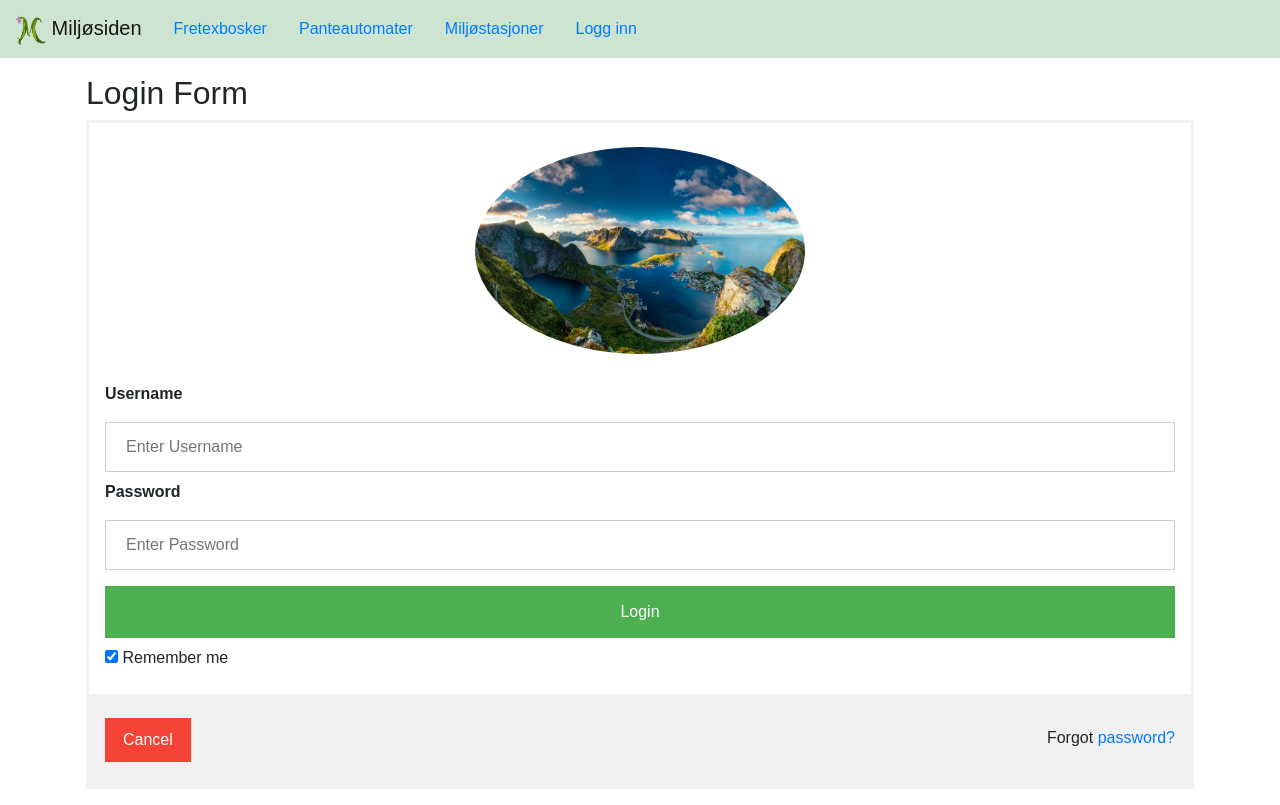
After one commit to helenemolberg/blikvitt, a Flask app: page /login in a window 1280 px wide. The commit adds this page. Run offline with Flask 2, Linux system fonts and the light colour scheme; some libraries are stand-ins or nearby versions.

Commit message:
UserLogin page + navbardirecting

```diff
--- a/app.py
+++ b/app.py
@@ -28,6 +28,11 @@ def recycle():
     return render_template('recycle.html')
 
 
+@application.route('/login')
+def login():
+    return render_template('userLogin.html')
+
+
 '''@application.route('/add_pant', methods=['GET', 'POST'])
 def add_pant():
     with database_connection.cursor() as cursor:
--- a/static/recycle/utmTolatlng.py
+++ b/static/recycle/utmTolatlng.py
@@ -57,7 +57,6 @@ def converter(eastingList, northingList):
     latLongList = []
     for i in range(len(eastingList)):
         latLongList.append(utmToLatLng(32, eastingList[i], northingList[i], True))
-    #print(latLongList)
     return latLongList
 
 def main():
@@ -397,7 +396,6 @@ def main():
                576787.1,
                572208,
                570972.3]
-
     northing = [7034211,
                 7034211,
                 7035300.3,
--- /dev/null
+++ b/templates/userLogin.html
@@ -0,0 +1,130 @@
+<!DOCTYPE html>
+<html>
+<head>
+  <link rel="stylesheet" href="https://stackpath.bootstrapcdn.com/bootstrap/4.3.1/css/bootstrap.min.css" integrity="sha384-ggOyR0iXCbMQv3Xipma34MD+dH/1fQ784/j6cY/iJTQUOhcWr7x9JvoRxT2MZw1T" crossorigin="anonymous">
+  <script src="https://stackpath.bootstrapcdn.com/bootstrap/4.3.1/js/bootstrap.min.js" integrity="sha384-JjSmVgyd0p3pXB1rRibZUAYoIIy6OrQ6VrjIEaFf/nJGzIxFDsf4x0xIM+B07jRM" crossorigin="anonymous"></script>
+
+<meta name="viewport" content="width=device-width, initial-scale=1">
+<style>
+body {font-family: Arial, Helvetica, sans-serif;}
+form {border: 3px solid #f1f1f1;}
+
+input[type=text], input[type=password] {
+  width: 100%;
+  padding: 12px 20px;
+  margin: 8px 0;
+  display: inline-block;
+  border: 1px solid #ccc;
+  box-sizing: border-box;
+}
+
+button {
+  background-color: #4CAF50;
+  color: white;
+  padding: 14px 20px;
+  margin: 8px 0;
+  border: none;
+  cursor: pointer;
+  width: 100%;
+}
+
+button:hover {
+  opacity: 0.8;
+}
+
+.cancelbtn {
+  width: auto;
+  padding: 10px 18px;
+  background-color: #f44336;
+}
+
+.imgcontainer {
+  text-align: center;
+  margin: 24px 0 12px 0;
+}
+
+img.avatar {
+  width: 30%;
+  border-radius: 50%;
+}
+
+.container {
+  padding: 16px;
+}
+
+span.psw {
+  float: right;
+  padding-top: 16px;
+}
+
+/* Change styles for span and cancel button on extra small screens */
+@media screen and (max-width: 300px) {
+  span.psw {
+     display: block;
+     float: none;
+  }
+  .cancelbtn {
+     width: 100%;
+  }
+}
+</style>
+</head>
+<body>
+  <script src="https://code.jquery.com/jquery-3.3.1.slim.min.js" integrity="sha384-q8i/X+965DzO0rT7abK41JStQIAqVgRVzpbzo5smXKp4YfRvH+8abtTE1Pi6jizo" crossorigin="anonymous"></script>
+  <script src="https://cdnjs.cloudflare.com/ajax/libs/popper.js/1.14.7/umd/popper.min.js" integrity="sha384-UO2eT0CpHqdSJQ6hJty5KVphtPhzWj9WO1clHTMGa3JDZwrnQq4sF86dIHNDz0W1" crossorigin="anonymous"></script>
+
+    <nav class="navbar navbar-light" style="background-color: #CDE4D1; justify-content: left" >
+          <a class="navbar-brand" href="http://127.0.0.1:5000/">
+              <img src="/static/images/miljosiden_image.gif" width="30" height="30" alt="">
+              Miljøsiden
+          </a>
+          <ul class="nav">
+              <li class="nav-item" >
+                  <a class="nav-link active" href="http://127.0.0.1:5000/fretex">Fretexbosker</a>
+              </li>
+              <li class="nav-item">
+                  <a class="nav-link" href="http://127.0.0.1:5000/pant">Panteautomater</a>
+              </li>
+              <li class="nav-item">
+                  <a class="nav-link" href="http://127.0.0.1:5000/recycle">Miljøstasjoner</a>
+              </li>
+              <li class="nav-item">
+                  <a class="nav-link" href="http://127.0.0.1:5000/login">Logg inn</a>
+              </li>
+
+          </ul>
+    </nav>
+
+<div class="container">
+
+<h2>Login Form</h2>
+
+  <form action="/action_page.php">
+    <div class="imgcontainer">
+      <img src="../static/images/background.jpg" alt="Avatar" class="avatar">
+    </div>
+
+    <div class="container">
+      <label><b>Username</b></label>
+      <input type="text" placeholder="Enter Username" name="uname" required>
+
+      <label><b>Password</b></label>
+      <input type="password" placeholder="Enter Password" name="psw" required>
+
+      <button href="http://127.0.0.1:5000/" type="submit">Login</button>
+
+      <label>
+        <input type="checkbox" checked="checked" name="remember"> Remember me
+      </label>
+    </div>
+
+    <div class="container" style="background-color:#f1f1f1">
+      <a href="http://127.0.0.1:5000/">
+        <button type="button" class="cancelbtn">Cancel</button>
+      </a>
+      <span class="psw">Forgot <a href="http://127.0.0.1:5000/">password?</a></span>
+    </div>
+  </form>
+</div>
+</body>
+</html>
```
Also changed, not shown: templates/fretex.html (+8 -4 lines), templates/pant.html (+8 -4 lines), templates/recycle.html (+9 -7 lines).
